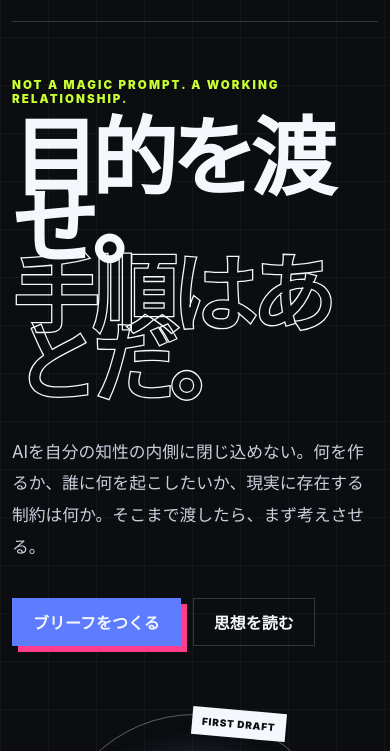
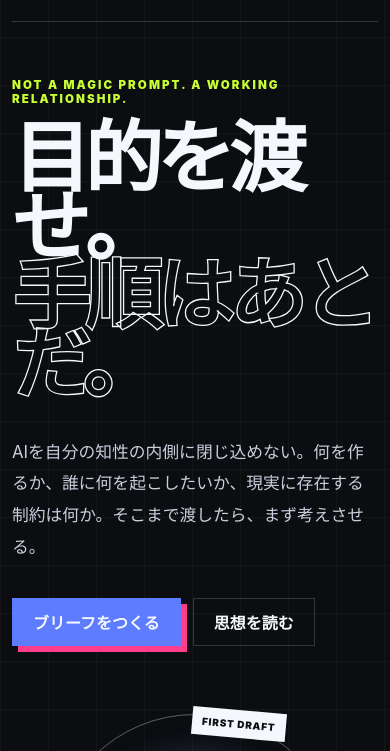
Before and after one commit to yo4e/monday, a website with bundled scripts: page index.html in a window 390 px wide. Shown: the part 59-810 px from the top of the page. Built offline with nearby package versions, Linux system fonts and the light colour scheme.

Commit message:
fix: refine hero type and record authorship
Ease hero heading collisions while preserving its poster-like scale, and document the project's origin, date, direction credit, and Monday signature.

```diff
--- a/style.css
+++ b/style.css
@@ -100,8 +100,8 @@ button, a { -webkit-tap-highlight-color: transparent; }
 }
 .hero h1 {
   max-width: 900px;
-  font-size: clamp(4.6rem, 10vw, 10.5rem);
-  line-height: .8;
+  font-size: clamp(4.4rem, 9vw, 9.4rem);
+  line-height: .86;
 }
 .hero h1 span { color: transparent; -webkit-text-stroke: 2px var(--paper); }
 .hero-lead {
@@ -288,7 +288,7 @@ footer { display: flex; justify-content: space-between; gap: 20px; width: min(14
   .repo-link { font-size: 0; }
   .repo-link::after { content: "GH ↗"; font-size: .78rem; }
   .hero { min-height: auto; padding: 56px 0 76px; }
-  .hero h1 { font-size: clamp(4rem, 22vw, 7rem); }
+  .hero h1 { font-size: clamp(3.8rem, 20vw, 6.6rem); line-height: .88; }
   .hero h1 span { -webkit-text-stroke-width: 1.3px; }
   .section { padding: 88px 0; }
   .section h2 { font-size: clamp(3rem, 15vw, 5.2rem); }
```
Also changed, not shown: CHANGELOG.md, README.md.
